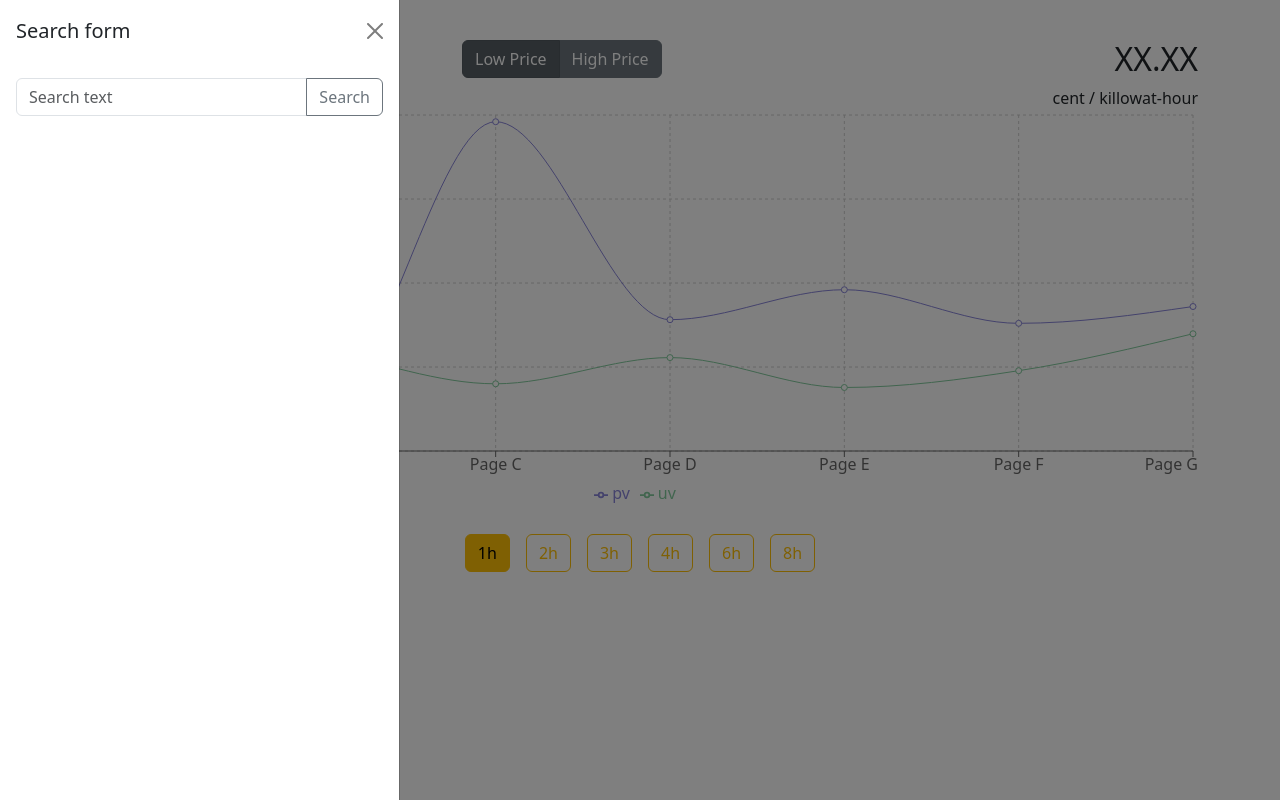
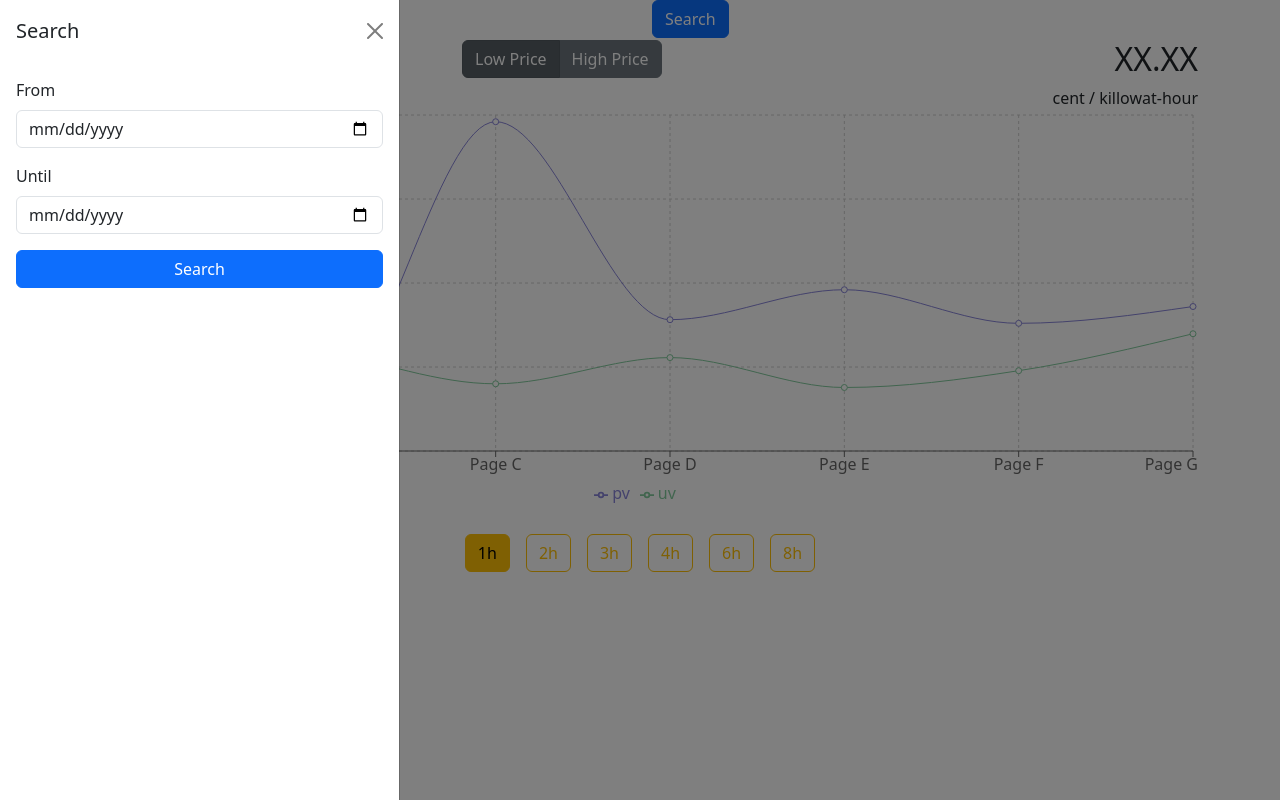
Before and after one commit to Daredevilik/electricity, a React (Create React App) app: page / in a window 1280 px wide. Both pictures are taken after a click on the button "Search". Built offline with nearby package versions, Linux system fonts and the light colour scheme.

Commit message:
Second version of HW3. Canvas, forms, submit request ( LeftSideBar )

```diff
--- a/src/App.js
+++ b/src/App.js
@@ -4,19 +4,25 @@
 import Head, { DEFAULT_ACTIVE_BUTTON } from './Head';
 import Body from './Body';
 import Footer from './Footer';
+import LeftSideBar from './LeftSideBar';
 
 function App() {
   const [activePrice, setActivePrice] = useState(DEFAULT_ACTIVE_BUTTON);
   const [activeHour, setActiveHour] = useState();
+  const [showSideBar, setShowSideBar] = useState(false);
+
+  const handleCloseSideBar = () => setShowSideBar(false);
+  const handleOpenSideBar = () => setShowSideBar(true);
 
   return (
     <Container>
-      <Head activePrice={activePrice} setActivePrice={setActivePrice} />
+      <Head activePrice={activePrice} setActivePrice={setActivePrice} handleOpenSideBar={handleOpenSideBar} />
       <Body activeHour={activeHour} />
       <Footer
         activePrice={activePrice}
         activeHour={activeHour}
         setActiveHour={setActiveHour} />
+        <LeftSideBar show={showSideBar} handleClose={handleCloseSideBar}/>
     </Container>
   );
 }
--- a/src/Head/Head.jsx
+++ b/src/Head/Head.jsx
@@ -3,13 +3,15 @@
 import Row from 'react-bootstrap/Row';
 
 function Head(props) {
+    const {handleOpenSideBar, ...restProps} = props;
+
     return (
         <>
             <Row>
-                <Logo />
+                <Logo handleOpenSideBar={handleOpenSideBar} />
             </Row>
             <Row>
-                <Info {...props} />
+                <Info {...restProps} />
             </Row>
         </>
     );
--- a/src/Head/Logo.jsx
+++ b/src/Head/Logo.jsx
@@ -1,14 +1,21 @@
 import Col from 'react-bootstrap/Col';
 import logo from './logo.png';
-import Search from './Search';
+import Button from 'react-bootstrap/Button';
 
-function Logo() {
-
-
+function Logo({ handleOpenSideBar }) {
 
     return (
-        <Col><img src={logo} alt="" height="40px" width="200px" /> <Search />
-        </Col >
+        <>
+            <Col><img src={logo} alt="" height="40px" width="200px" />
+            </Col >
+            <Col>
+                <Button
+                    variant="primary"
+                    onClick={handleOpenSideBar}>
+                    Search
+                </Button>
+            </Col>
+        </>
     );
 }
 
--- /dev/null
+++ b/src/LeftSideBar/LeftSideBar.jsx
@@ -0,0 +1,17 @@
+import Offcanvas from 'react-bootstrap/Offcanvas';
+import SearchForm from './SearchForm';
+
+function LeftSideBar({show, handleClose}) {
+    return (
+        <Offcanvas show={show} onHide={handleClose}>
+            <Offcanvas.Header closeButton>
+                <Offcanvas.Title>Search</Offcanvas.Title>
+            </Offcanvas.Header>
+            <Offcanvas.Body>
+                <SearchForm />
+            </Offcanvas.Body>
+        </Offcanvas>
+    );
+}
+
+export default LeftSideBar;
--- /dev/null
+++ b/src/LeftSideBar/SearchForm.jsx
@@ -0,0 +1,29 @@
+import Form from 'react-bootstrap/Form';
+import Button from 'react-bootstrap/Button'
+
+
+function SearchForm() {
+    const handleSubmit = (event) => {
+        event.preventDefault();
+        console.log(event);
+        const from = event.target.from.value;
+        const until = event.target.from.value;
+        console.log("From: " + from + "\nUntil: " + until)
+    };
+
+    return (
+        <Form onSubmit={handleSubmit}>
+            <Form.Group className="mb-3">
+                <Form.Label>From</Form.Label>
+                <Form.Control type="date" placeholder="Date from" name="from"/>
+            </Form.Group>
+            <Form.Group className="mb-3">
+                <Form.Label>Until</Form.Label>
+                <Form.Control type="date" placeholder="Date until" name="until"/>
+            </Form.Group>
+            <Button variant='primary' className='w-100' type='submit'>Search</Button>
+        </Form>
+    );
+}
+
+export default SearchForm;
--- /dev/null
+++ b/src/LeftSideBar/index.js
@@ -0,0 +1 @@
+export { default } from './LeftSideBar';
```
Also changed, not shown: src/Body/Body.jsx (indentation only).
